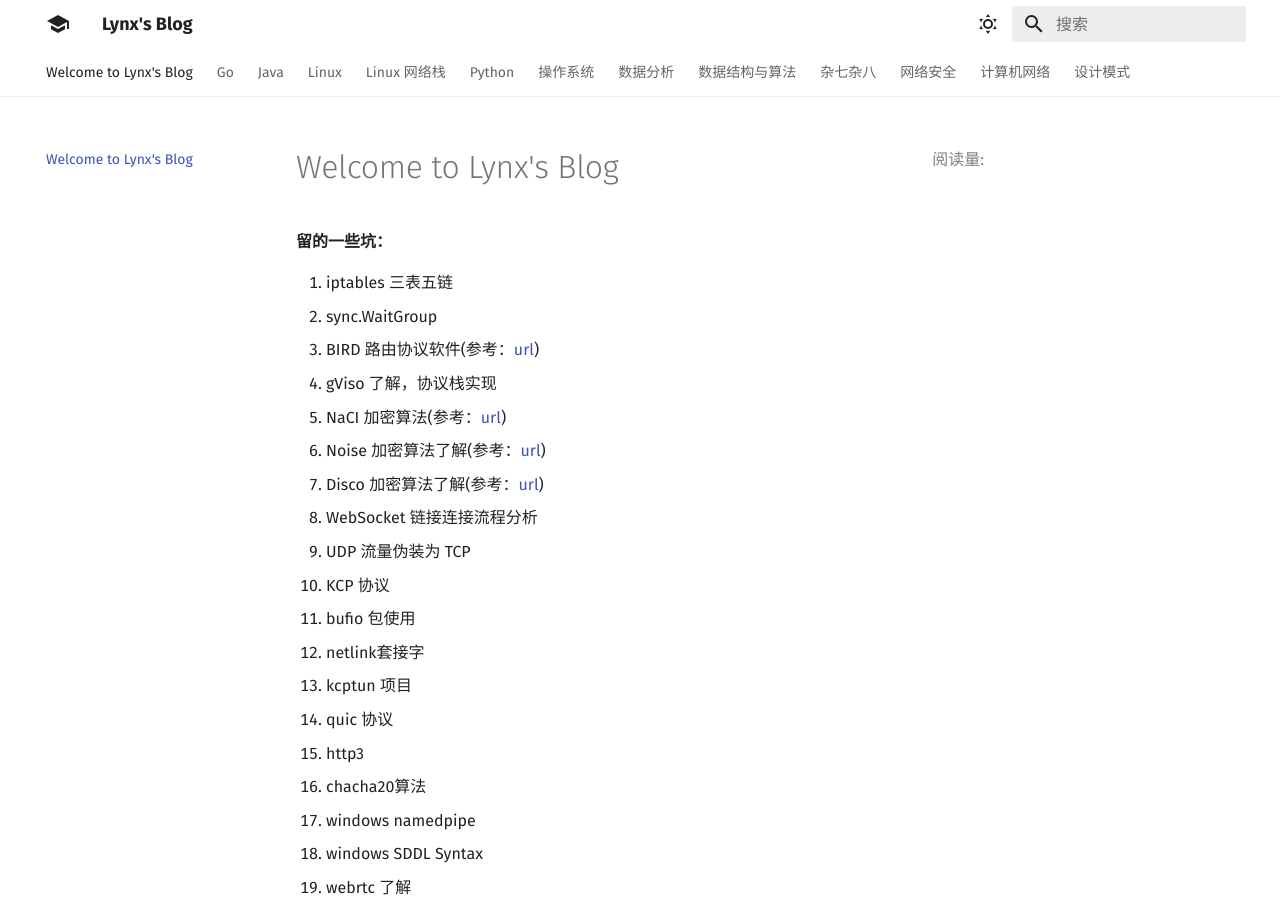
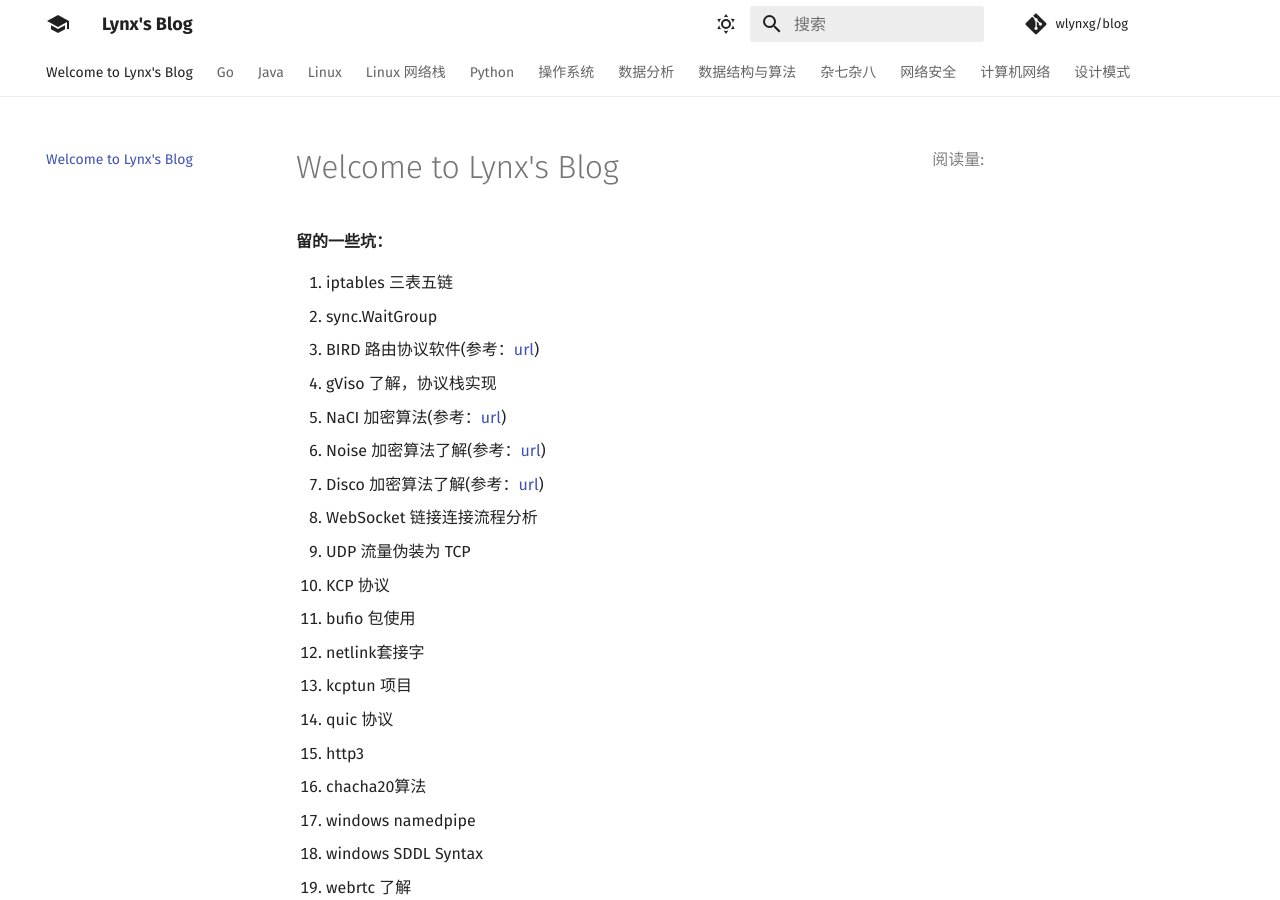
Before and after one commit to 1314liuwei/blog, an MkDocs documentation site: the page built from docs/index.md, in a window 1280 px wide and 900 px high. Built offline with MkDocs 1.6.1 and Material for MkDocs 9.7.7, drawn with Linux system fonts in a browser that asks for light colours; comment, search, counter and statistics services are not loaded.

Commit message:
feat: update blog

```diff
--- a/mkdocs.yml
+++ b/mkdocs.yml
@@ -1,4 +1,6 @@
 site_name: Lynx's Blog
+repo_name: wlynxg/blog
+repo_url: https://github.com/wlynxg/
 
 # Theme
 theme:
@@ -96,3 +98,8 @@ extra_javascript:
   - https://lib.baomitu.com/babel-polyfill/7.12.1/polyfill.min.js
   - https://cdn.jsdelivr.net/npm/mathjax@3/es5/tex-mml-chtml.js
   - https://busuanzi.ibruce.info/busuanzi/2.3/busuanzi.pure.mini.js
+
+
+extra_css:
+  - 'from_oi_wiki/css/extra.css?v=13'
+  - ../css/neoteroi-mkdocs.css
```
Also changed, not shown: 1 other file.
